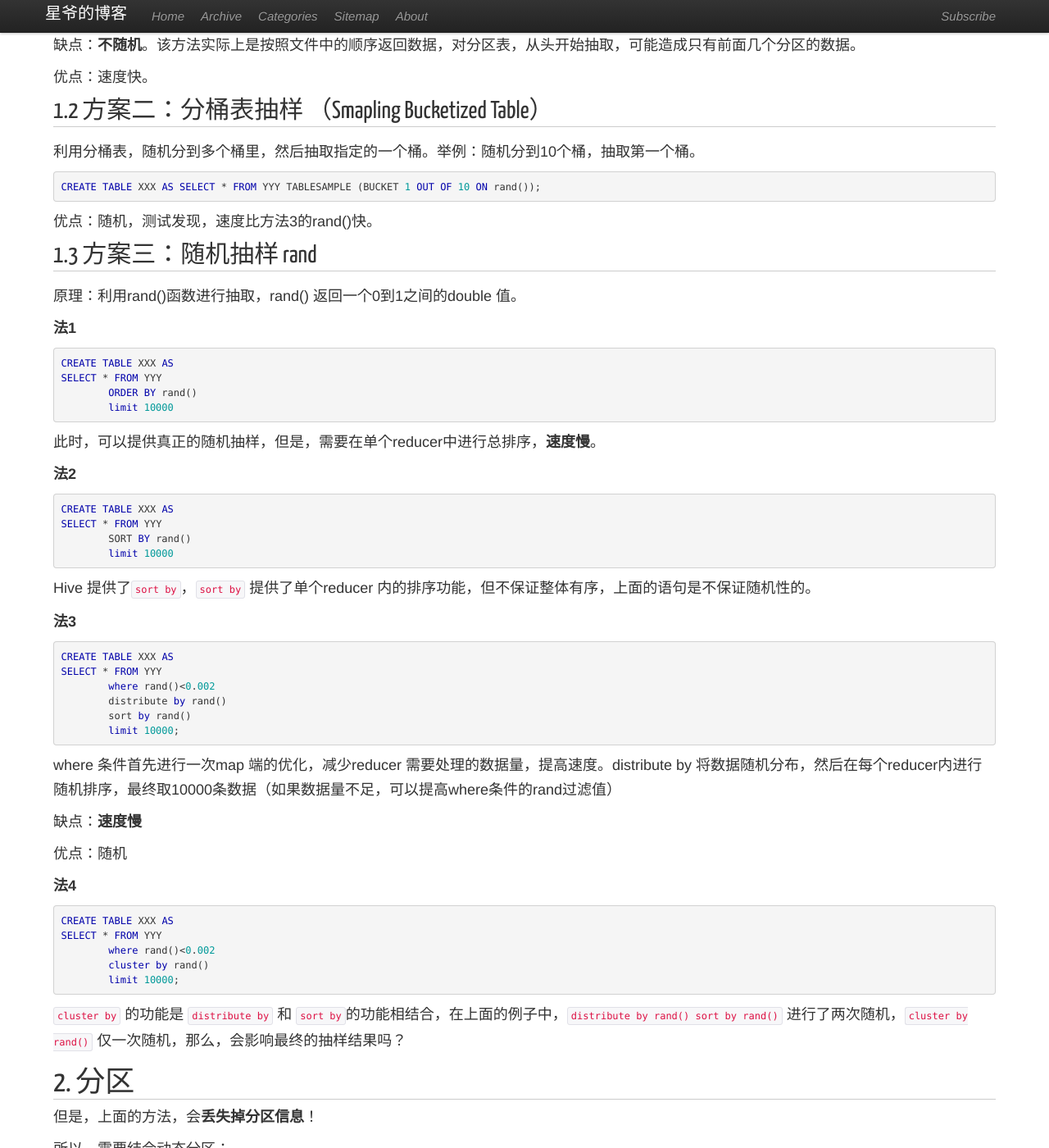
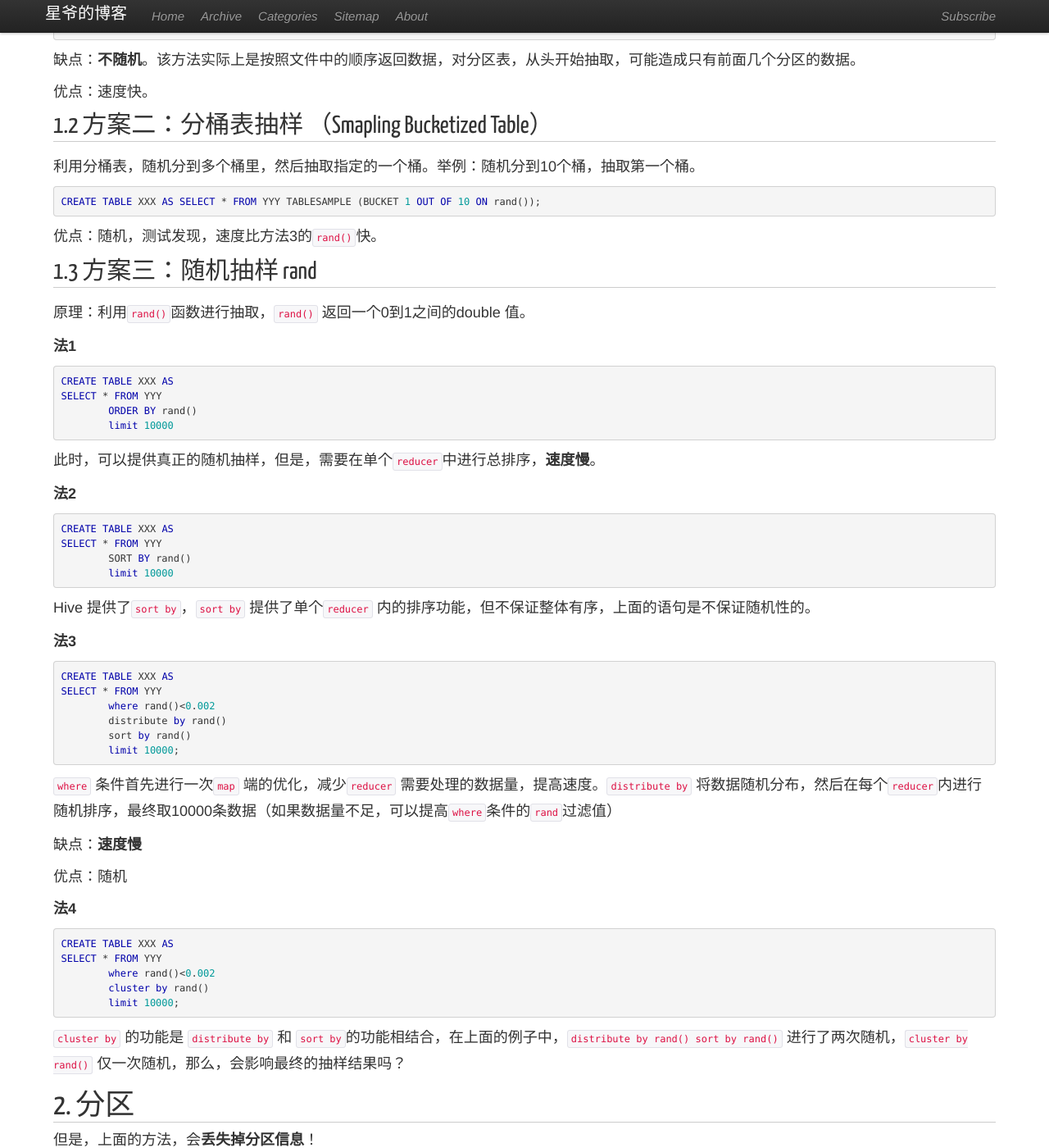
Before and after one commit to lxWei/lxwei.github.com, a Jekyll site: the page built from _posts/2019/2019-03-12-Hive的数据抽样.md, in a window 1280 px wide and 1400 px high, scrolled down 591 px. Shown: the whole window at 82% size. Built offline with Jekyll 4.4.1, drawn with Linux system fonts in a browser that asks for light colours; nearby versions of some CDN libraries; comment, search, counter and statistics services are not loaded; some of the changed text lies outside the part shown.

````diff
--- a/_posts/2019/2019-03-12-Hive的数据抽样.md
+++ b/_posts/2019/2019-03-12-Hive的数据抽样.md
@@ -42,11 +43,11 @@ CREATE TABLE XXX AS SELECT * FROM YYY TABLESAMPLE(1M);          // 测试未生
 CREATE TABLE XXX AS SELECT * FROM YYY TABLESAMPLE (BUCKET 1 OUT OF 10 ON rand());
 ```
 
-优点：随机，测试发现，速度比方法3的rand()快。
+优点：随机，测试发现，速度比方法3的`rand()`快。
 
 ## 1.3 方案三：随机抽样 rand
 
-原理：利用rand()函数进行抽取，rand() 返回一个0到1之间的double 值。
+原理：利用`rand()`函数进行抽取，`rand()` 返回一个0到1之间的double 值。
 
 **法1**
 
@@ -57,7 +58,7 @@ SELECT * FROM YYY
 	limit 10000
 ```
 
-此时，可以提供真正的随机抽样，但是，需要在单个reducer中进行总排序，**速度慢**。
+此时，可以提供真正的随机抽样，但是，需要在单个`reducer`中进行总排序，**速度慢**。
 
 **法2**
 
@@ -68,7 +69,7 @@ SELECT * FROM YYY
 	limit 10000
 ```
 
-Hive 提供了`sort by`，`sort by` 提供了单个reducer 内的排序功能，但不保证整体有序，上面的语句是不保证随机性的。
+Hive 提供了`sort by`，`sort by` 提供了单个`reducer` 内的排序功能，但不保证整体有序，上面的语句是不保证随机性的。
 
 **法3**
 
@@ -81,7 +82,7 @@ SELECT * FROM YYY
 	limit 10000;
 ```
 
-where 条件首先进行一次map 端的优化，减少reducer 需要处理的数据量，提高速度。distribute by 将数据随机分布，然后在每个reducer内进行随机排序，最终取10000条数据（如果数据量不足，可以提高where条件的rand过滤值）
+`where` 条件首先进行一次`map` 端的优化，减少`reducer` 需要处理的数据量，提高速度。`distribute by` 将数据随机分布，然后在每个`reducer`内进行随机排序，最终取10000条数据（如果数据量不足，可以提高`where`条件的`rand`过滤值）
 
 缺点：**速度慢**
 
````
Also changed, not shown: other parts of _posts/2019/2019-03-12-Hive的数据抽样.md (+1 -0 lines).
